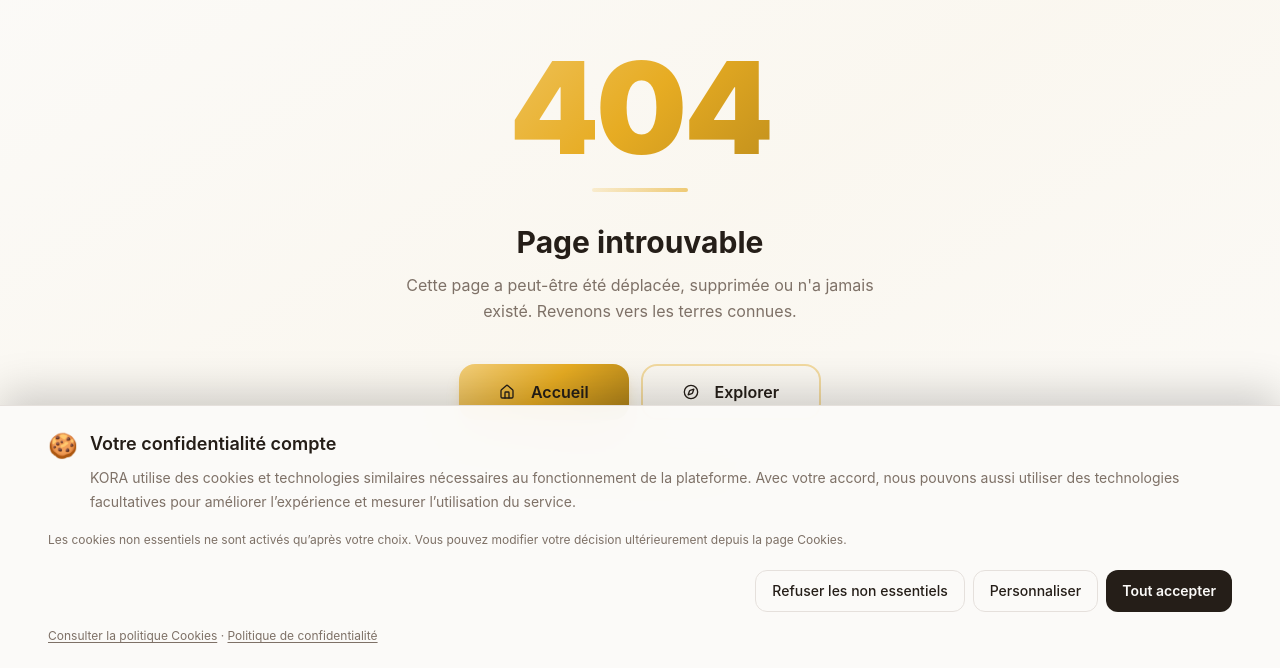
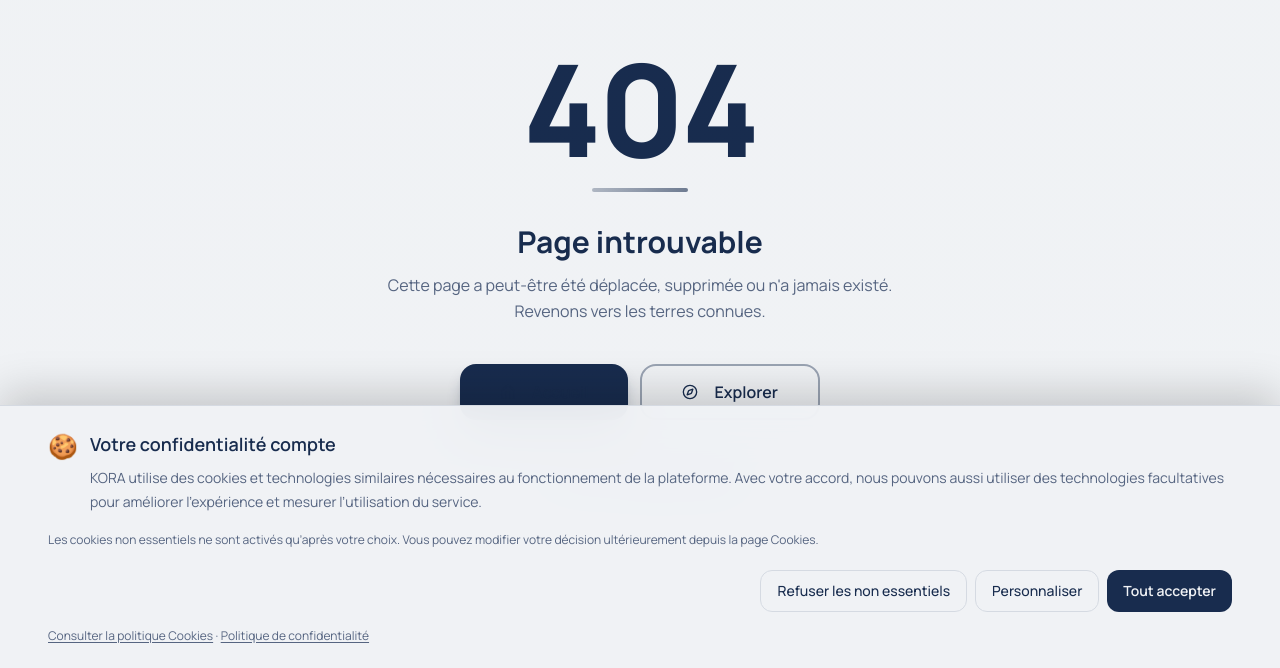
Before and after one commit to elviskienou0-cloud/Kora, a React (Vite) app: page /404 in a window 1280 px wide. Shown: the part 132-800 px from the top of the page. Built offline with nearby package versions, Linux system fonts and the light colour scheme; no server answers.

Commit message:
Establish global KORA three-color design tokens

```diff
--- a/src/index.css
+++ b/src/index.css
@@ -188,7 +188,7 @@
   position: absolute;
   top: 0;
   left: calc(50% - 210px);
-  color: #d7ad35;
+  color: #172B4D;
   font-size: 9px;
   font-weight: 700;
   letter-spacing: .12em;
@@ -247,7 +247,7 @@
   line-height: 1;
 }
 .kora-wordmark span {
-  color: #e8b72d;
+  color: #172B4D;
 }
 .kora-tagline {
   margin-top: 9px;
@@ -266,7 +266,7 @@
   letter-spacing: -.035em;
 }
 .kora-landing-copy h1 span {
-  color: #e8b72d;
+  color: #172B4D;
 }
 .kora-hero-description {
   max-width: 590px;
@@ -279,13 +279,13 @@
   margin-top: 28px;
   min-width: 172px;
   border-radius: 7px !important;
-  background: #e8b72d !important;
+  background: #172B4D !important;
   color: #151515 !important;
   font-weight: 700 !important;
   box-shadow: none !important;
 }
 .kora-start-button:hover {
-  background: #f0c94f !important;
+  background: #314B70 !important;
 }
 .kora-scroll-cue {
   position: absolute;
@@ -300,7 +300,7 @@
   text-decoration: none;
 }
 .kora-scroll-cue:hover {
-  color: #e8b72d;
+  color: #172B4D;
 }
 @media (max-width: 900px) {
   .kora-landing-hero {
@@ -555,12 +555,12 @@
 .kora-phone-home { background:#aab5c4; bottom:8px; }
 .kora-phone-topbar { display:flex; align-items:center; justify-content:space-between; margin-bottom:18px; color:#66758a; }
 .kora-phone-brand { color:#172B4D; font-size:15px; font-weight:850; letter-spacing:-.06em; }
-.kora-phone-brand span { color:#C49A42; }
+.kora-phone-brand span { color:#172B4D; }
 .kora-phone-eyebrow { margin:0 0 5px; color:#738198; font-size:9px; font-weight:800; letter-spacing:.12em; }
 .kora-phone-title { margin:0 0 14px; color:#172B4D; font-size:15px; line-height:1.25; font-weight:800; }
 .kora-phone-search { display:flex; align-items:center; gap:7px; padding:9px; margin-bottom:16px; border:1px solid #e1e7ef; border-radius:10px; background:#f6f8fb; color:#8b97a8; font-size:9px; }
 .kora-phone-row { display:flex; justify-content:space-between; align-items:center; gap:6px; margin:0 0 9px; color:#31435c; font-size:9px; font-weight:800; }
-.kora-phone-link { color:#9b762e; font-size:8px; font-weight:800; }
+.kora-phone-link { color:#172B4D; font-size:8px; font-weight:800; }
 .kora-phone-category-grid { display:grid; grid-template-columns:repeat(2,minmax(0,1fr)); gap:7px; margin-bottom:16px; }
 .kora-phone-category { display:flex; align-items:center; gap:6px; min-width:0; padding:8px 6px; border:1px solid #e7ebf1; border-radius:9px; color:#43536a; font-size:8px; font-weight:700; }
 .kora-phone-category-mark { width:15px; height:15px; flex:0 0 auto; border-radius:5px; background:#e8edf4; box-shadow:inset 0 0 0 4px #f5f7fa; }
@@ -572,18 +572,18 @@
 .kora-phone-skeleton i:last-child { width:38%; }
 .kora-phone-create { display:flex; justify-content:space-between; align-items:center; padding:10px 11px; margin:3px 0 13px; border-radius:9px; background:#172B4D; color:#fff; font-size:9px; font-weight:800; }
 .kora-phone-manager-grid { display:grid; grid-template-columns:repeat(2,minmax(0,1fr)); gap:7px; margin-bottom:15px; }
-.kora-phone-manager-grid > div { display:grid; gap:8px; padding:10px 8px; border:1px solid #e6ebf2; border-radius:9px; color:#9b762e; }
+.kora-phone-manager-grid > div { display:grid; gap:8px; padding:10px 8px; border:1px solid #e6ebf2; border-radius:9px; color:#172B4D; }
 .kora-phone-manager-grid span { color:#53637a; font-size:8px; font-weight:700; }
 .kora-phone-status { width:6px; height:6px; border-radius:50%; background:#5e9b79; }
 .kora-phone-bottomline { display:flex; align-items:center; gap:6px; padding-top:10px; margin-top:10px; border-top:1px solid #e7ebf1; color:#6d7b8e; font-size:8px; }
 .kora-landing-copy { max-width:680px; }
-.kora-hero-eyebrow { margin:0 0 18px; color:#9b762e; font-size:11px; font-weight:800; letter-spacing:.16em; }
+.kora-hero-eyebrow { margin:0 0 18px; color:#172B4D; font-size:11px; font-weight:800; letter-spacing:.16em; }
 .kora-landing-copy h1 { margin:0; max-width:680px; color:#172B4D !important; font-size:clamp(38px,4.2vw,64px); font-weight:800; line-height:1.08; letter-spacing:-.055em; }
 .kora-hero-description { margin-top:22px; color:#5d6c80 !important; font-size:clamp(14px,1.2vw,17px); line-height:1.8; }
 .kora-start-button { min-height:50px; margin-top:30px; padding:0 25px !important; border-radius:11px !important; background:#172B4D !important; color:#fff !important; box-shadow:0 10px 22px rgb(23 43 77 / .16) !important; }
 .kora-start-button:hover { background:#223d68 !important; transform:translateY(-1px); }
 .kora-scroll-cue { color:#78869a; }
-.kora-scroll-cue:hover { color:#9b762e; }
+.kora-scroll-cue:hover { color:#172B4D; }
 
 /* Spacious sections, left-aligned headings, restrained cards */
 #kora-content > section:not(.kora-landing-hero) { padding-block:clamp(76px,8vw,124px); }
@@ -601,7 +601,7 @@
 .dark .kora-process-section { background:#0f1a2a; }
 .kora-process-section > div { max-width:1480px; }
 .kora-process-card { position:relative; min-height:220px; padding:28px; border:1px solid #e1e6ee; border-radius:18px; background:#fff; color:#172B4D; box-shadow:0 12px 32px rgb(23 43 77 / .045); }
-.kora-process-card svg { color:#C49A42; margin-bottom:26px; }
+.kora-process-card svg { color:#172B4D; margin-bottom:26px; }
 .kora-process-card h3 { margin:0 0 10px; font-size:18px; font-weight:800; }
 .kora-process-card p { color:#68778b; font-size:14px; line-height:1.7; }
 .kora-process-number { position:absolute; top:24px; right:25px; color:#aab5c4; font-size:12px; font-weight:800; letter-spacing:.12em; }
@@ -611,10 +611,10 @@
 /* Premium navy footer */
 .kora-public-footer { margin-top:0 !important; border:0 !important; background:#172B4D !important; color:#fff !important; }
 .kora-public-footer .text-foreground, .kora-public-footer .text-muted-foreground, .kora-public-footer h4, .kora-public-footer p, .kora-public-footer a, .kora-public-footer span { color:rgb(255 255 255 / .78); }
-.kora-public-footer a:hover { color:#e3c37e !important; }
+.kora-public-footer a:hover { color:#FFFFFF !important; }
 .kora-public-footer .gold-text-gradient { background:none; color:#fff; -webkit-text-fill-color:#fff; }
 .kora-public-footer .border-border { border-color:rgb(255 255 255 / .18) !important; }
-.kora-public-footer .text-gold { color:#d8b66b !important; }
+.kora-public-footer .text-gold { color:#FFFFFF !important; }
 
 /* Public information pages */
 .kora-content-page { width:min(1440px,100%); margin:0 auto; padding:clamp(112px,12vw,160px) clamp(20px,4vw,64px) clamp(76px,8vw,120px); }
@@ -663,12 +663,12 @@
 .kora-landing-category-media { position:relative; height:190px; overflow:hidden; border-radius:16px 16px 0 0; background:#e9eef4; }
 .kora-landing-category-media img { width:100%; height:100%; object-fit:cover; transition:transform .45s ease; }
 .kora-public-shell a:hover .kora-landing-category-media img { transform:scale(1.035); }
-.kora-landing-category-fallback { width:100%; height:100%; display:grid; place-items:center; color:#9b762e; background:linear-gradient(145deg,#f1f3f6,#e4eaf2); }
+.kora-landing-category-fallback { width:100%; height:100%; display:grid; place-items:center; color:#172B4D; background:linear-gradient(145deg,#f1f3f6,#e4eaf2); }
 .kora-category-card-media { position:relative; height:112px; margin:-1.25rem -1.25rem 1rem; overflow:hidden; border-radius:14px 14px 0 0; background:#e9eef4; }
 .kora-category-card-media img { width:100%; height:100%; object-fit:cover; }
-.kora-category-card-fallback { width:100%; height:100%; display:grid; place-items:center; color:#9b762e; background:linear-gradient(145deg,#f1f3f6,#e4eaf2); }
+.kora-category-card-fallback { width:100%; height:100%; display:grid; place-items:center; color:#172B4D; background:linear-gradient(145deg,#f1f3f6,#e4eaf2); }
 .kora-category-selected { position:absolute; right:10px; top:10px; }
-.dark .kora-landing-category-fallback, .dark .kora-category-card-fallback { background:linear-gradient(145deg,#243248,#1a273b); color:#d8b66b; }
+.dark .kora-landing-category-fallback, .dark .kora-category-card-fallback { background:linear-gradient(145deg,#243248,#1a273b); color:#FFFFFF; }
 @media (max-width:560px) { .kora-landing-category-media { height:138px; } .kora-category-card-media { height:96px; } }
 
 
@@ -676,7 +676,7 @@
 .dark .kora-public-shell .kora-landing-hero { background:#101d32 !important; color:#f4f7fb !important; }
 .dark .kora-public-shell .kora-landing-copy h1 { color:#f4f7fb !important; }
 .dark .kora-public-shell .kora-hero-description { color:#bac6d6 !important; }
-.dark .kora-public-shell .kora-hero-eyebrow { color:#d8b66b; }
+.dark .kora-public-shell .kora-hero-eyebrow { color:#FFFFFF; }
 .dark .kora-public-shell .kora-phone { border-color:#33445d; background:#0d192b; box-shadow:0 24px 55px rgb(0 0 0 / .3); }
 .dark .kora-public-shell .kora-phone-screen { background:#17263d; color:#f4f7fb; }
 .dark .kora-public-shell .kora-phone-brand,
@@ -693,7 +693,7 @@
 .dark .kora-public-shell .kora-phone-bottomline { color:#b4c1d1; }
 .dark .kora-public-shell .kora-phone-notch { background:#07101d; }
 .dark .kora-public-shell .kora-phone-home { background:#66758a; }
-.dark .kora-public-shell .kora-start-button { background:#c49a42 !important; color:#172b4d !important; }
+.dark .kora-public-shell .kora-start-button { background:#172B4D !important; color:#172b4d !important; }
 .dark .kora-public-shell #features .rounded-2xl,
 .dark .kora-public-shell #pricing .rounded-2xl { background:#172338; color:#f4f7fb; }
 .dark .kora-public-shell #features p,
@@ -723,15 +723,135 @@
 .kora-legal-page .kora-content-page h2 { color:hsl(var(--foreground)); font-weight:800; }
 .kora-legal-page .kora-content-page p,
 .kora-legal-page .kora-content-page li { color:hsl(var(--muted-foreground)); }
-.kora-legal-page .kora-content-page a { color:#9b762e; }
+.kora-legal-page .kora-content-page a { color:#172B4D; }
 .kora-auth-page { background:hsl(var(--background)) !important; color:hsl(var(--foreground)); }
 .kora-auth-page .bg-card { border-color:hsl(var(--border)); border-radius:18px; box-shadow:0 18px 48px rgb(23 43 77 / .09); }
 .kora-auth-page .gold-gradient { background:#172B4D !important; }
 .kora-auth-page .gold-text-gradient { background:none; color:#172B4D; -webkit-text-fill-color:#172B4D; }
 .kora-auth-page input,
 .kora-auth-page select { border-radius:10px; }
-.kora-auth-page .text-gold { color:#9b762e !important; }
+.kora-auth-page .text-gold { color:#172B4D !important; }
 .dark .kora-auth-page .bg-card { box-shadow:0 18px 48px rgb(0 0 0 / .22); }
-.dark .kora-auth-page .gold-gradient { background:#C49A42 !important; }
-.dark .kora-auth-page .gold-text-gradient { color:#e3c37e; -webkit-text-fill-color:#e3c37e; }
-.dark .kora-auth-page .text-gold { color:#e3c37e !important; }
+.dark .kora-auth-page .gold-gradient { background:#172B4D !important; }
+.dark .kora-auth-page .gold-text-gradient { color:#FFFFFF; -webkit-text-fill-color:#FFFFFF; }
+.dark .kora-auth-page .text-gold { color:#FFFFFF !important; }
+
+
+/* KORA global design system: shared by public, client, manager and administration */
+:root {
+  --background: 210 20% 95%;
+  --foreground: 218 53% 20%;
+  --card: 0 0% 100%;
+  --card-foreground: 218 53% 20%;
+  --popover: 0 0% 100%;
+  --popover-foreground: 218 53% 20%;
+  --primary: 218 53% 20%;
+  --primary-foreground: 0 0% 100%;
+  --secondary: 210 20% 95%;
+  --secondary-foreground: 218 53% 20%;
+  --muted: 210 20% 95%;
+  --muted-foreground: 218 20% 42%;
+  --accent: 210 20% 95%;
+  --accent-foreground: 218 53% 20%;
+  --border: 218 18% 86%;
+  --input: 218 18% 86%;
+  --ring: 218 53% 20%;
+  /* Legacy gold utilities are retained as compatibility aliases, not as a brand color. */
+  --gold: 218 53% 20%;
+  --gold-light: 218 53% 20%;
+  --gold-dark: 218 53% 20%;
+  --sidebar-background: 0 0% 100%;
+  --sidebar-foreground: 218 53% 20%;
+  --sidebar-primary: 218 53% 20%;
+  --sidebar-primary-foreground: 0 0% 100%;
+  --sidebar-accent: 210 20% 95%;
+  --sidebar-accent-foreground: 218 53% 20%;
+  --sidebar-border: 218 18% 86%;
+  --sidebar-ring: 218 53% 20%;
+  --font-heading: 'Manrope', system-ui, sans-serif;
+  --font-body: 'Manrope', system-ui, sans-serif;
+  --font-display: 'Manrope', system-ui, sans-serif;
+}
+.dark {
+  --background: 218 47% 12%;
+  --foreground: 0 0% 100%;
+  --card: 218 40% 18%;
+  --card-foreground: 0 0% 100%;
+  --popover: 218 40% 18%;
+  --popover-foreground: 0 0% 100%;
+  --primary: 0 0% 100%;
+  --primary-foreground: 218 53% 20%;
+  --secondary: 218 35% 22%;
+  --secondary-foreground: 0 0% 100%;
+  --muted: 218 35% 22%;
+  --muted-foreground: 218 18% 78%;
+  --accent: 218 35% 22%;
+  --accent-foreground: 0 0% 100%;
+  --border: 218 24% 30%;
+  --input: 218 24% 30%;
+  --ring: 0 0% 100%;
+  --gold: 0 0% 100%;
+  --gold-light: 0 0% 100%;
+  --gold-dark: 0 0% 100%;
+  --sidebar-background: 218 47% 12%;
+  --sidebar-foreground: 0 0% 100%;
+  --sidebar-primary: 0 0% 100%;
+  --sidebar-primary-foreground: 218 53% 20%;
+  --sidebar-accent: 218 35% 22%;
+  --sidebar-accent-foreground: 0 0% 100%;
+  --sidebar-border: 218 24% 30%;
+  --sidebar-ring: 0 0% 100%;
+}
+.kora-public-shell {
+  --background: 210 20% 95%;
+  --foreground: 218 53% 20%;
+  --card: 0 0% 100%;
+  --card-foreground: 218 53% 20%;
+  --popover: 0 0% 100%;
+  --popover-foreground: 218 53% 20%;
+  --primary: 218 53% 20%;
+  --primary-foreground: 0 0% 100%;
+  --secondary: 210 20% 95%;
+  --secondary-foreground: 218 53% 20%;
+  --muted: 210 20% 95%;
+  --muted-foreground: 218 20% 42%;
+  --accent: 210 20% 95%;
+  --accent-foreground: 218 53% 20%;
+  --gold: 218 53% 20%;
+  --gold-light: 218 53% 20%;
+  --gold-dark: 218 53% 20%;
+}
+.dark .kora-public-shell {
+  --background: 218 47% 12%;
+  --foreground: 0 0% 100%;
+  --card: 218 40% 18%;
+  --card-foreground: 0 0% 100%;
+  --popover: 218 40% 18%;
+  --popover-foreground: 0 0% 100%;
+  --primary: 0 0% 100%;
+  --primary-foreground: 218 53% 20%;
+  --secondary: 218 35% 22%;
+  --secondary-foreground: 0 0% 100%;
+  --muted: 218 35% 22%;
+  --muted-foreground: 218 18% 78%;
+  --accent: 218 35% 22%;
+  --accent-foreground: 0 0% 100%;
+  --gold: 0 0% 100%;
+  --gold-light: 0 0% 100%;
+  --gold-dark: 0 0% 100%;
+}
+/* Brand accents stay within the approved three-color palette in both themes. */
+.kora-public-shell :focus-visible { outline-color: hsl(var(--ring) / .55); }
+.kora-public-shell .kora-process-card svg,
+.kora-public-shell .kora-landing-category-fallback,
+.kora-public-shell .kora-category-card-fallback { color: #172B4D; }
+.dark .kora-public-shell .kora-process-card svg,
+.dark .kora-public-shell .kora-landing-category-fallback,
+.dark .kora-public-shell .kora-category-card-fallback { color: #FFFFFF; }
+.dark .kora-public-shell .kora-start-button { background: #FFFFFF !important; color: #172B4D !important; }
+.kora-public-shell .kora-start-button:hover { background: #314B70 !important; color: #FFFFFF !important; }
+.dark .kora-public-shell .kora-start-button:hover { background: #F1F3F6 !important; color: #172B4D !important; }
+.kora-public-shell .kora-public-footer a:hover { color: #FFFFFF !important; }
+.kora-public-shell .kora-legal-page a,
+.kora-public-shell .kora-auth-page .text-gold { color: #172B4D !important; }
+.dark .kora-public-shell .kora-auth-page .text-gold { color: #FFFFFF !important; }
```
